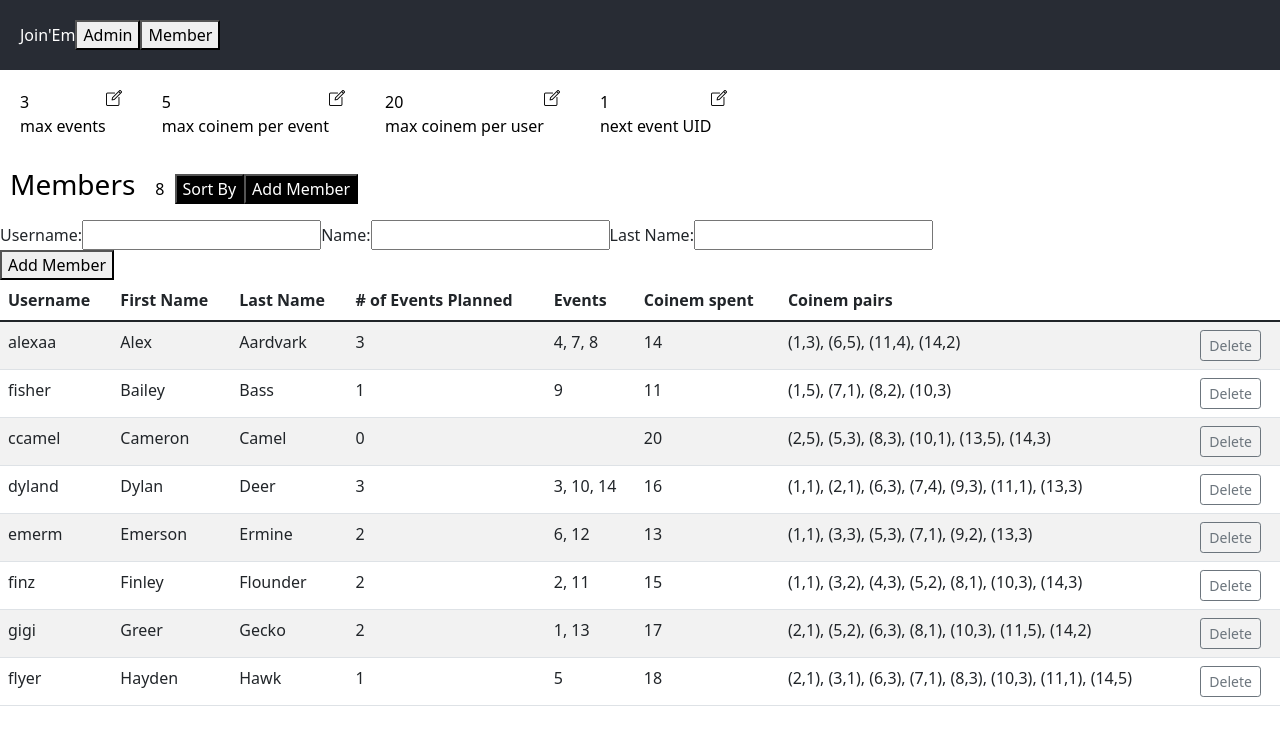
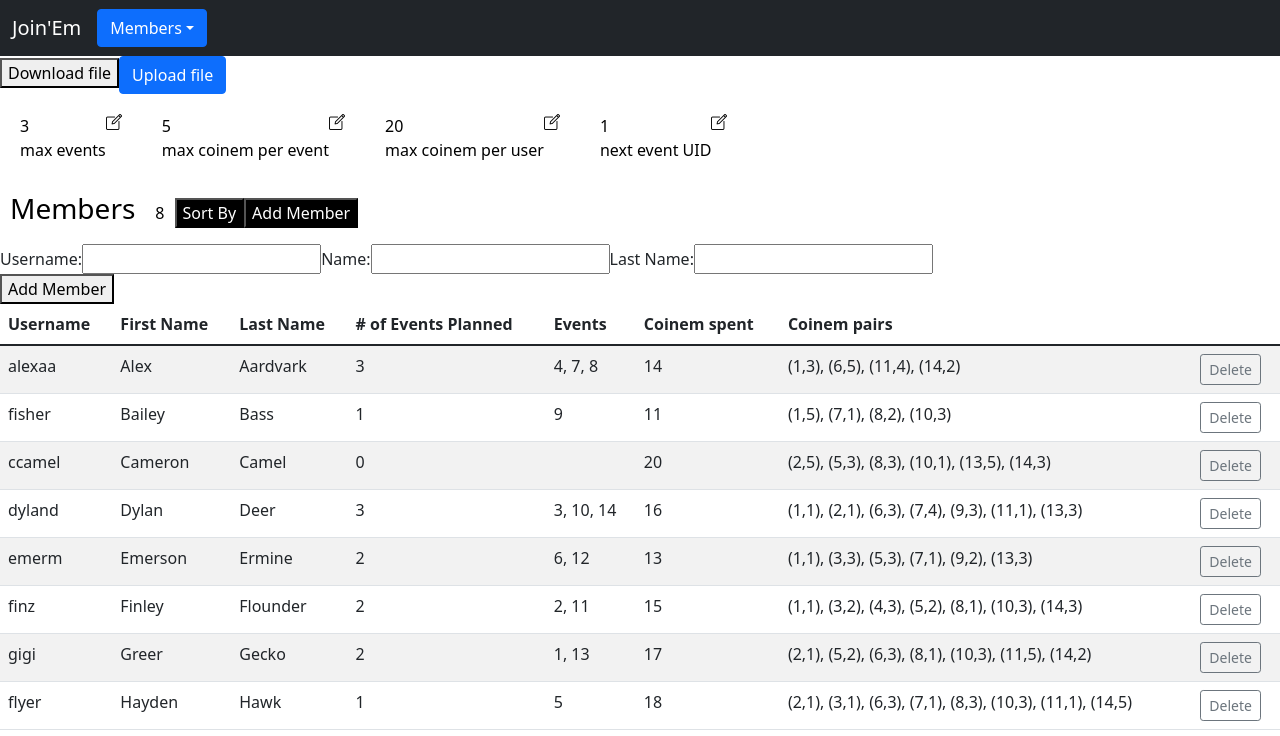
Before and after one commit to fmoyaj/JoinEmApp, a React (Create React App) app: page / in a window 1280 px wide. Shown: the top 736 px of the page. Built offline with nearby package versions, Linux system fonts and the light colour scheme.

Commit message:
Updated header to nav bar that displays members

```diff
--- a/src/App.css
+++ b/src/App.css
@@ -11,6 +11,11 @@
   .App-logo {
     animation: App-logo-spin infinite 20s linear;
   }
+}
+
+.dropdown-menu [aria-labelledby = ddown]{
+  max-height: 200px;
+  overflow-y: auto;
 }
 
 .App-header {
@@ -40,8 +45,6 @@
 .child{
   margin-left: "auto";
 }
-
-
 
 
 .dashboardElem{
@@ -75,6 +78,7 @@ header{
   color: #61dafb;
 }
 
+
 @keyframes App-logo-spin {
   from {
     transform: rotate(0deg);
--- a/src/App.js
+++ b/src/App.js
@@ -5,9 +5,14 @@ import Table from 'react-bootstrap/Table';
 import Button from 'react-bootstrap/Button';
 import OverlayTrigger from 'react-bootstrap/OverlayTrigger';
 import Popover from 'react-bootstrap/Popover';
-import Tooltip from 'react-bootstrap/Tooltip';
+import { Navbar } from 'react-bootstrap';
+import { Container } from 'react-bootstrap';
+import {Dropdown} from 'react-bootstrap';
+import DropdownToggle from '@restart/ui/esm/DropdownToggle';
+import { Nav } from 'react-bootstrap';
 import editing from './icons/editing.png';
 import coinem from './icons/coinem_icon.png'
+import { DropdownButton } from 'react-bootstrap';
 
 
 const inputData = {
@@ -355,11 +360,16 @@ class App extends React.Component{
       members : inputData.members,
       newMember : {username: '', name: '', lastname: '', coinem: 0,},
       events: inputData.events,
+      fileDownloadUrl: null,
+      fileInfo: "",
     }
     this.handleInputChange = this.handleInputChange.bind(this);
     this.handleNewUser = this.handleNewUser.bind(this);
     this.deleteMember = this.deleteMember.bind(this);
     this.deleteEvent= this.deleteEvent.bind(this);
+    this.downloadHandler = this.downloadHandler.bind(this);
+    //this.uploadHandler = this.uploadHandler.bind(this);
+    //this.openFileHandler = this.openFileHandler.bind(this);
   }
 
   handleInputChange(e){
@@ -408,13 +418,69 @@ class App extends React.Component{
     console.log(this.state.members);
   }
 
+  downloadHandler (event) {
+    event.preventDefault(); // Prevent default actions of event
+    // Prepare the file
+    let output = JSON.stringify({MAX_EVENTS: this.state.MAX_EVENTS,
+      MAX_COINEM_PER_EVENT: this.state.MAX_COINEM_PER_EVENT,
+      MAX_COINEM: this.state.MAX_COINEM,
+      NEXT_EVENT_UID: this.state.NEXT_EVENT_UID,
+      members: this.state.members,
+      events: this.state.events,
+    }, null, 4);
+    console.log(output);
+    // Download it
+    const blob = new Blob([output]);
+    const fileDownloadUrl = URL.createObjectURL(blob);
+    this.setState ({fileDownloadUrl: fileDownloadUrl},
+      // setState takes a callback function as an optional 2nd argument.
+      // It is called only after the state has been updated.
+      () => {
+        this.domFileDownload.click();
+        URL.revokeObjectURL(fileDownloadUrl);  // free up storage--no longer needed.
+        this.setState({fileDownloadUrl: ""})
+    })
+  }
+
+
+  uploadHandler(event) {
+    event.preventDefault();
+    this.domFileUpload.click() // This will browse for a file to upload
+                               // and then call the openFileHandler from
+                               // the input component's onChange handler.
+  }
+
+
   render(){
     return (
       <div>
-        <header>Join'Em
-          <button>Admin</button>
-          <button>Member</button>
-        </header>
+        <Navbar variant="dark" bg="dark" expand="lg">
+        <Container fluid>
+          <Navbar.Brand>Join'Em</Navbar.Brand>
+          <Navbar.Toggle aria-controls="navbar-dark-example" />
+          <Navbar.Collapse id="navbar-dark-example">
+            <Nav>
+              <Dropdown>
+                <Dropdown.Toggle>
+                  Members
+                </Dropdown.Toggle>
+                <Dropdown.Menu style={{ maxHeight: "200px", overflowY: "auto"}}>
+                  {this.state.members.map(m =>
+                    <Dropdown.Item eventKey={m.username}>{m.username}</Dropdown.Item>
+                    )}
+                </Dropdown.Menu>
+            </Dropdown>
+            </Nav>
+          </Navbar.Collapse>
+        </Container>
+      </Navbar>
+
+        <div>
+          <ErrorBoundary>
+          <button onClick={this.downloadHandler}>Download file</button>
+          </ErrorBoundary>
+          <Button onClick={this.uploadHandler}>Upload file</Button>
+        </div>
         <Globals maxEvents={this.state.MAX_EVENTS}
                 maxCoinem={this.state.MAX_COINEM}
                 maxCoinemEvent={this.state.MAX_COINEM_PER_EVENT}
```
